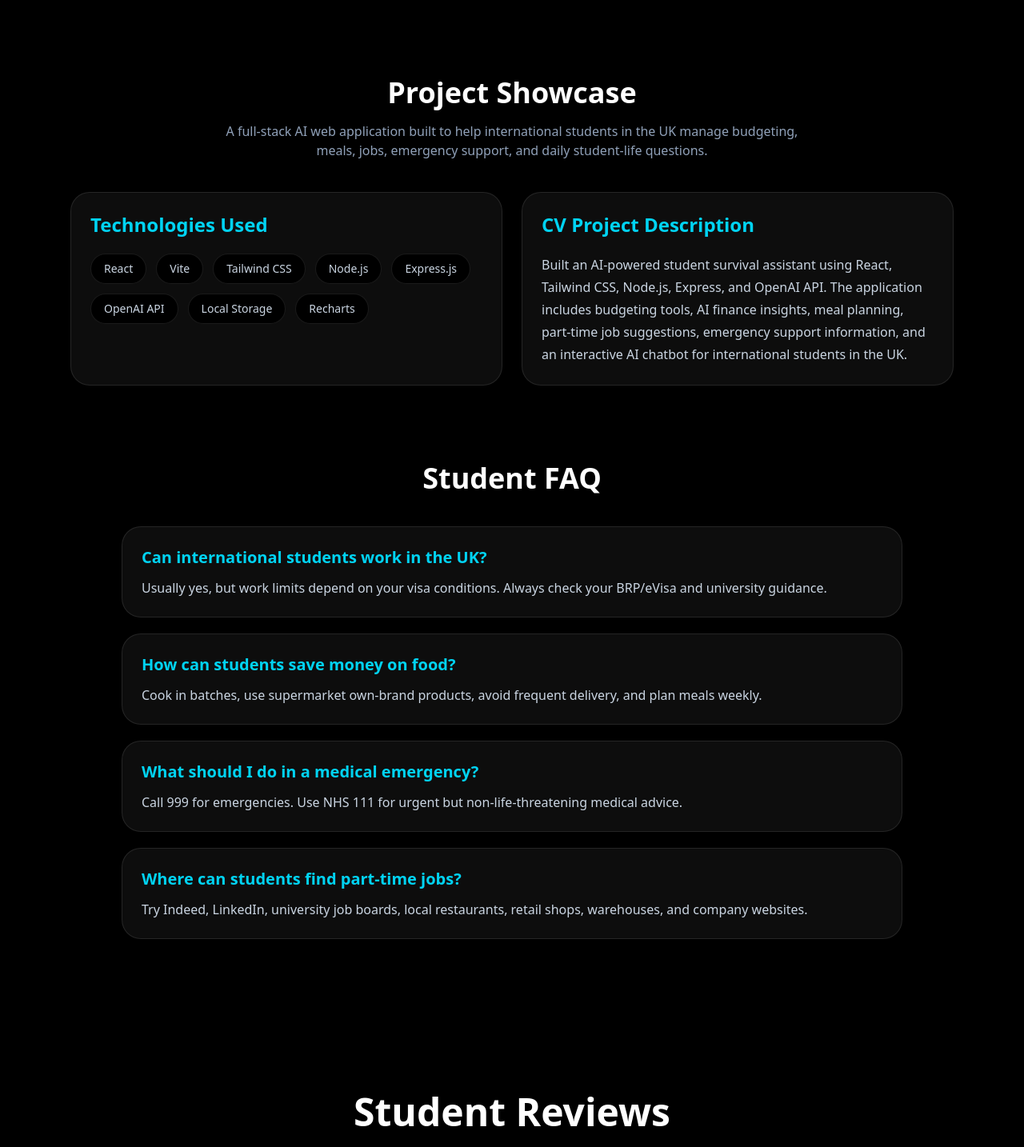
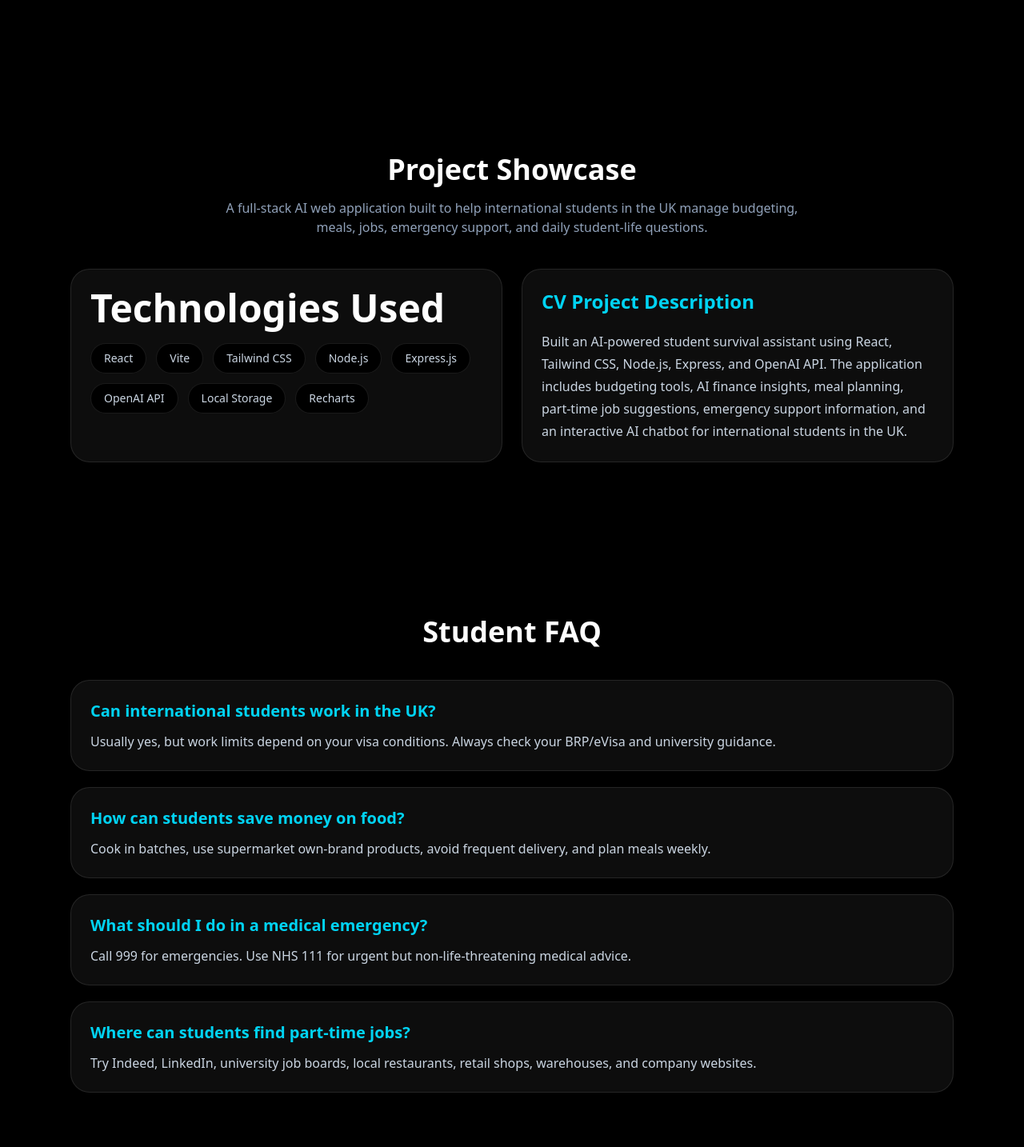
Before and after one commit to aanishj-dev/student-survival-ai, a React (Vite) app: page / in a window 1280 px wide. Shown: the part 4035-5469 px from the top of the page at 80% size. Built offline with nearby package versions, Linux system fonts and the light colour scheme; no server answers; the database is empty.

Commit message:
improved mobile reviews spacing

```diff
--- a/src/components/features/EmergencyHub.jsx
+++ b/src/components/features/EmergencyHub.jsx
@@ -23,7 +23,7 @@ function EmergencyHub() {
   ]
 
   return (
-    <section id="emergency" className="mx-auto max-w-6xl px-6 pb-24">
+    <section id="emergency" className="mx-auto max-w-6xl px-4 py-16 sm:px-6 sm:py-24">
       <h2 className="mb-4 text-center text-4xl font-black">
         UK Emergency Support Hub
       </h2>
@@ -38,7 +38,7 @@ function EmergencyHub() {
             key={item.title}
             className="rounded-2xl bg-white/5 backdrop-blur-xl border border-white/10 p-5"
           >
-            <h3 className="text-2xl font-bold">{item.title}</h3>
+            <h3 className="text-3xl font-black sm:text-5xl">{item.title}</h3>
 
             <p className="mt-3 text-3xl font-black text-cyan-400">
               {item.number}
--- a/src/components/features/FinanceInsights.jsx
+++ b/src/components/features/FinanceInsights.jsx
@@ -73,8 +73,8 @@ localStorage.setItem(
   }
 
   return (
-    <section className="mx-auto max-w-6xl px-6 pb-24">
-      <h2 className="mb-4 text-center text-4xl font-black">
+    <section className="mx-auto max-w-6xl px-4 py-16 sm:px-6 sm:py-24">
+      <h2 className="text-3xl font-black sm:text-5xl">
         AI Finance Insights
       </h2>
 
--- a/src/components/sections/FAQ.jsx
+++ b/src/components/sections/FAQ.jsx
@@ -23,7 +23,7 @@ function FAQ() {
   ]
 
   return (
-    <section className="mx-auto max-w-5xl px-6 pb-24">
+    <section className="mx-auto max-w-6xl px-4 py-16 sm:px-6 sm:py-24">
       <h2 className="mb-10 text-center text-4xl font-black">
         Student FAQ
       </h2>
--- a/src/components/sections/ProjectShowcase.jsx
+++ b/src/components/sections/ProjectShowcase.jsx
@@ -1,3 +1,4 @@
+
 function ProjectShowcase() {
   const techStack = [
     "React",
@@ -11,7 +12,7 @@ function ProjectShowcase() {
   ]
 
   return (
-    <section className="mx-auto max-w-6xl px-6 pb-24">
+    <section className="mx-auto max-w-6xl px-4 py-16 sm:px-6 sm:py-24">
       <h2 className="mb-4 text-center text-4xl font-black">
         Project Showcase
       </h2>
@@ -24,7 +25,7 @@ function ProjectShowcase() {
 
       <div className="grid gap-6 md:grid-cols-2">
         <div className="rounded-3xl border border-white/10 bg-white/5 p-6">
-          <h3 className="text-2xl font-bold text-cyan-400">
+          <h3 className="text-3xl font-black sm:text-5xl">
             Technologies Used
           </h3>
 
--- a/src/components/sections/Reviews.jsx
+++ b/src/components/sections/Reviews.jsx
@@ -88,8 +88,8 @@ async function handleSubmit(e) {
   }
 }
   return (
-    <section className="mx-auto max-w-6xl px-6 py-24">
-      <h2 className="mb-4 text-center text-5xl font-black text-white">
+    <section className="mx-auto max-w-6xl px-4 py-16 sm:px-6 sm:py-24">
+      <h2 className="text-3xl font-black sm:text-5xl">
         Student Reviews
       </h2>
 
@@ -97,10 +97,10 @@ async function handleSubmit(e) {
         Real feedback from students using the platform
       </p>
 
-      <form
-        onSubmit={handleSubmit}
-        className="mx-auto mb-16 max-w-2xl space-y-5 rounded-3xl border border-white/10 bg-white/5 p-8 backdrop-blur-xl"
-      >
+     <form
+  onSubmit={handleSubmit}
+  className="mx-auto mb-16 max-w-2xl space-y-5 rounded-3xl border border-white/10 bg-white/5 p-4 sm:p-8 backdrop-blur-xl"
+>
         <input
           type="text"
           placeholder="Your name"
```
